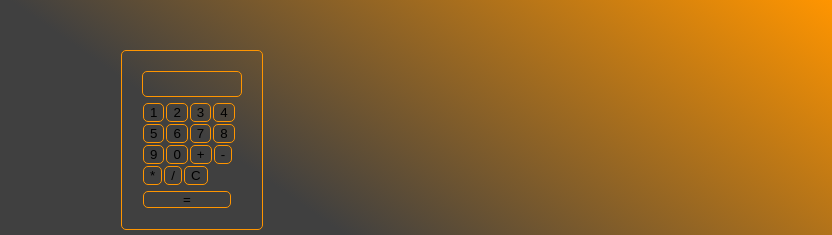
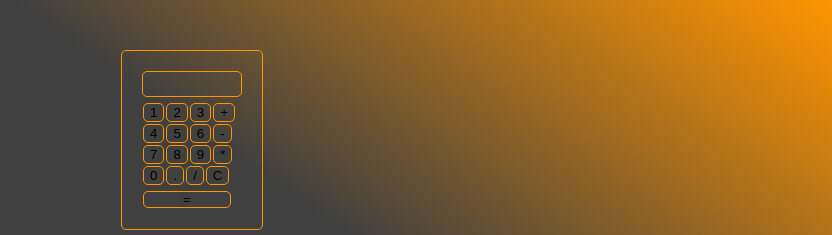
Before and after one commit to josekadeveloper/Calculator, a React (Create React App) app in the folder calculator/: page / in a window 1280 px wide. Shown: the top 235 px of the page, without its empty margins (448-1280 px from the left). Built offline with nearby package versions, Linux system fonts and the light colour scheme.

Commit message:
fix(Calculator): change functionality and distribution of buttons

```diff
--- a/calculator/src/components/Calculator/Calculator.tsx
+++ b/calculator/src/components/Calculator/Calculator.tsx
@@ -2,96 +2,36 @@ import React, { useState } from "react";
 import { ADD_OPERATOR, SUBTRACT_OPERATOR, MULTIPLY_OPERATOR, DIVIDE_OPERATOR } from "../../utils/Operator";
 
 const Calculator = () => {
-  const [input, setInput] = useState<string>("");
-  const [previousNumber, setPreviousNumber] = useState<number | null>(null);
-  const [currentNumber, setCurrentNumber] = useState<number | null>(null);
-  const [operator, setOperator] = useState<String | null>(null);
+  const [input, setInput] = useState('');
 
-  const handleNumberClick = (number: number) => {
-    setInput(input + number);
-    setCurrentNumber(parseFloat(input + number));
+  const addInput = (val: any) => {
+    setInput(input + val);
   };
 
-  const handleOperatorClick = (operator: String) => {
-    if (currentNumber !== null) {
-      if (previousNumber === null) {
-        setPreviousNumber(currentNumber);
-      } else {
-        switch (operator) {
-          case ADD_OPERATOR:
-            setPreviousNumber(previousNumber + currentNumber);
-            break;
-          case SUBTRACT_OPERATOR:
-            setPreviousNumber(previousNumber - currentNumber);
-            break;
-          case MULTIPLY_OPERATOR:
-            setPreviousNumber(previousNumber * currentNumber);
-            break;
-          case DIVIDE_OPERATOR:
-            setPreviousNumber(previousNumber / currentNumber);
-            break;
-        }
-      }
-    }
-
-    setInput("");
-    setOperator(operator);
-  };
-
-  const handleClearClick = () => {
-    setInput("");
-    setPreviousNumber(null);
-    setCurrentNumber(null);
-    setOperator(null);
-  };
-
-  const handleEqualClick = () => {
-    let result = 0;
-    if (currentNumber !== null && previousNumber !== null && operator !== null) {
-      switch (operator) {
-        case ADD_OPERATOR:
-          result = previousNumber + currentNumber;
-          setInput(`(${previousNumber} ${operator} ${currentNumber}) = ${result}`);
-          break;
-        case SUBTRACT_OPERATOR:
-          result = previousNumber - currentNumber;
-          setInput(`(${previousNumber} ${operator} ${currentNumber}) = ${result}`);
-          break;
-        case MULTIPLY_OPERATOR:
-          result = previousNumber * currentNumber;
-          setInput(`(${previousNumber} ${operator} ${currentNumber}) = ${result}`);
-          break;
-        case DIVIDE_OPERATOR:
-          result = previousNumber / currentNumber;
-          setInput(`(${previousNumber} ${operator} ${currentNumber}) = ${result}`);
-          break;
-      }
-
-      setCurrentNumber(result);
-      setPreviousNumber(null);
-      setOperator(null);
-    }
+  const expCalculate = () => {
+    input ? setInput(eval(input)) : alert("Please enter values to perform calculations.");
   };
 
   return (
     <div className="calculator-container">
       <div className="result">{input}</div>
-      <button className="button" onClick={() => handleNumberClick(1)}>1</button>
-      <button className="button" onClick={() => handleNumberClick(2)}>2</button>
-      <button className="button" onClick={() => handleNumberClick(3)}>3</button>
-      <button className="button" onClick={() => handleNumberClick(4)}>4</button>
-      <button className="button" onClick={() => handleNumberClick(5)}>5</button>
-      <button className="button" onClick={() => handleNumberClick(6)}>6</button>
-      <button className="button" onClick={() => handleNumberClick(7)}>7</button>
-      <button className="button" onClick={() => handleNumberClick(8)}>8</button>
-      <button className="button" onClick={() => handleNumberClick(9)}>9</button>
-      <button className="button" onClick={() => handleNumberClick(0)}>0</button>
-      <button className="button" onClick={() => handleOperatorClick("+")}>+</button>
-      <button className="button" onClick={() => handleOperatorClick("-")}>-</button>
-      <button className="button" onClick={() => handleOperatorClick("*")}>*</button>
-      <button className="button" onClick={() => handleOperatorClick("/")}>/</button>
-      <button className="button" onClick={() => handleClearClick()}>C</button>
-      <button className="button" onClick={() => handleEqualClick()}>=</button>
+      <button className="button" onClick={() => addInput(1)}>1</button>
+      <button className="button" onClick={() => addInput(2)}>2</button>
+      <button className="button" onClick={() => addInput(3)}>3</button>
+      <button className="button" onClick={() => addInput("+")}>+</button>
+      <button className="button" onClick={() => addInput(4)}>4</button>
+      <button className="button" onClick={() => addInput(5)}>5</button>
+      <button className="button" onClick={() => addInput(6)}>6</button>
+      <button className="button" onClick={() => addInput("-")}>-</button>
+      <button className="button" onClick={() => addInput(7)}>7</button>
+      <button className="button" onClick={() => addInput(8)}>8</button>
+      <button className="button" onClick={() => addInput(9)}>9</button>
+      <button className="button" onClick={() => addInput("*")}>*</button>
+      <button className="button" onClick={() => addInput(0)}>0</button>
+      <button className="button" onClick={() => addInput(".")}>.</button>
+      <button className="button" onClick={() => addInput("/")}>/</button>
+      <button className="button" onClick={() => setInput("")}>C</button>
+      <button className="button" onClick={() => expCalculate()}>=</button>
     </div>
   );
 };
```
